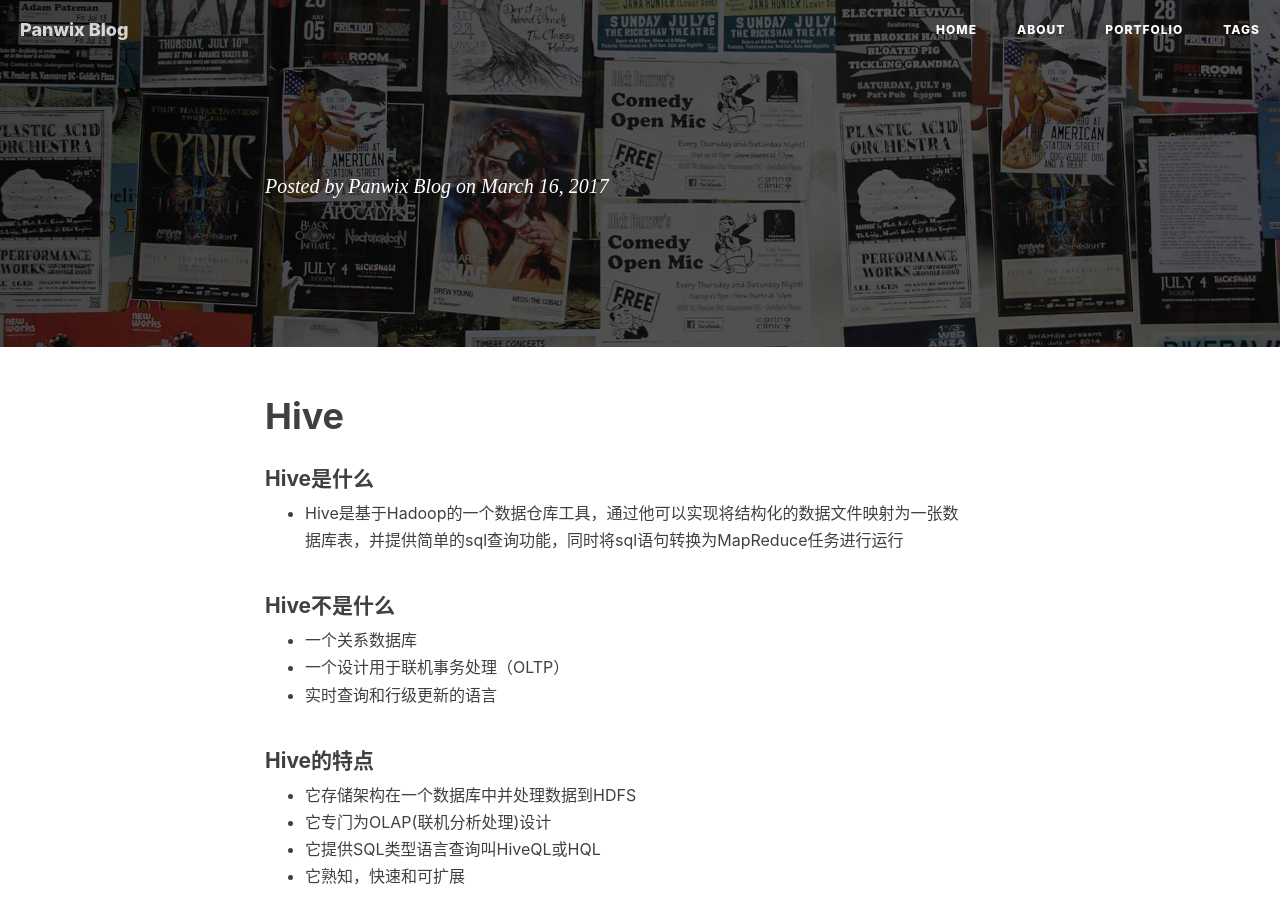
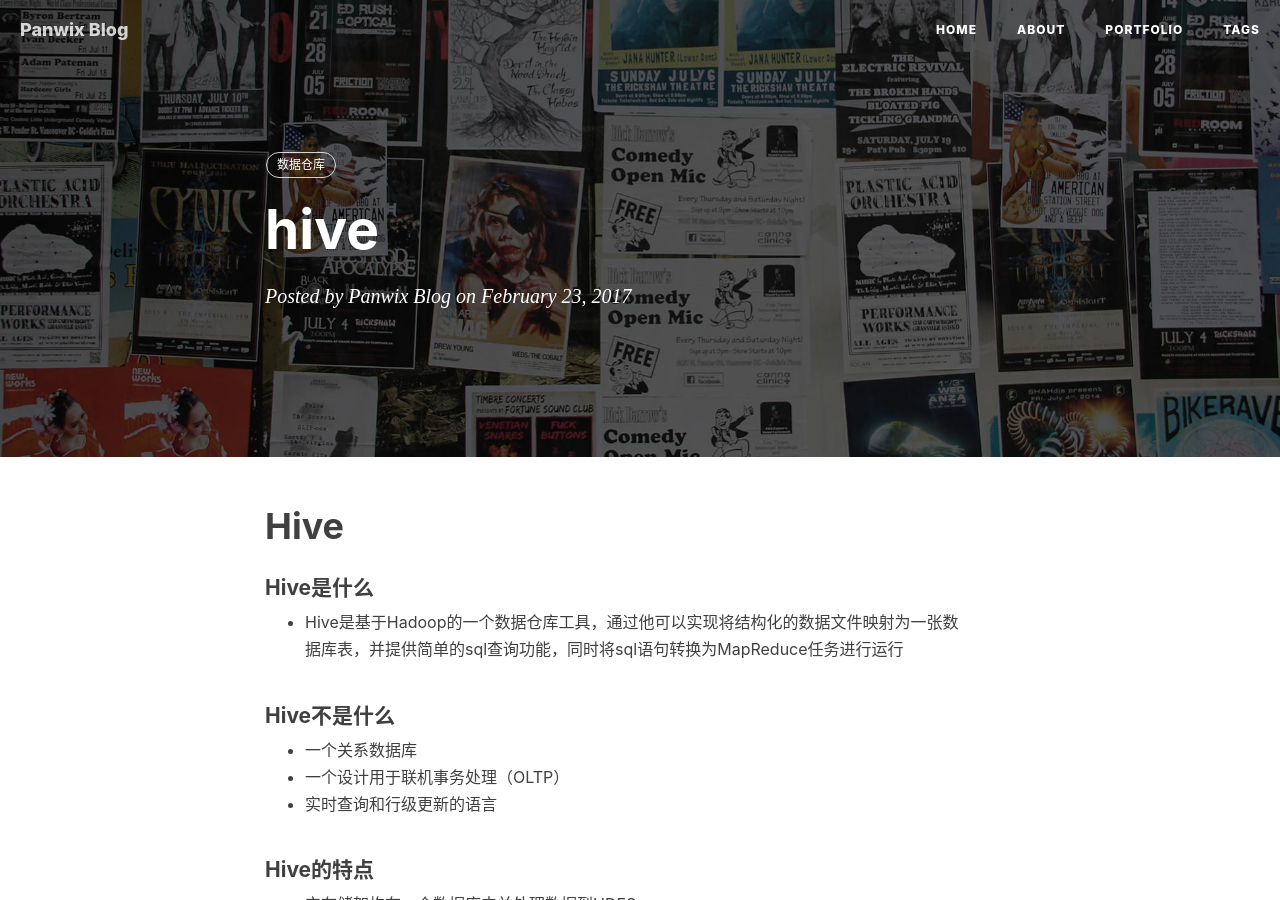
Before and after one commit to panwix/panwix.github.io, a Jekyll site: the page built from _posts/2017-2-23-大数据-hive.md, in a window 1280 px wide and 900 px high. Built offline with Jekyll 4.4.1, drawn with Linux system fonts in a browser that asks for light colours; nearby versions of some CDN libraries; our own code applies the rules of GitHub Pages for plain Markdown files; comment, search, counter and statistics services are not loaded; some of the changed lines change nothing that is shown.

```diff
--- a/_posts/2017-2-23-大数据-hive.md
+++ b/_posts/2017-2-23-大数据-hive.md
@@ -2,7 +2,7 @@
 layout: post
 title: hive
 categories:  大数据平台开发
-tags: [数据仓库]［大数据平台工具］
+tags: [数据仓库]
 fullview: true
 ---
 
```
